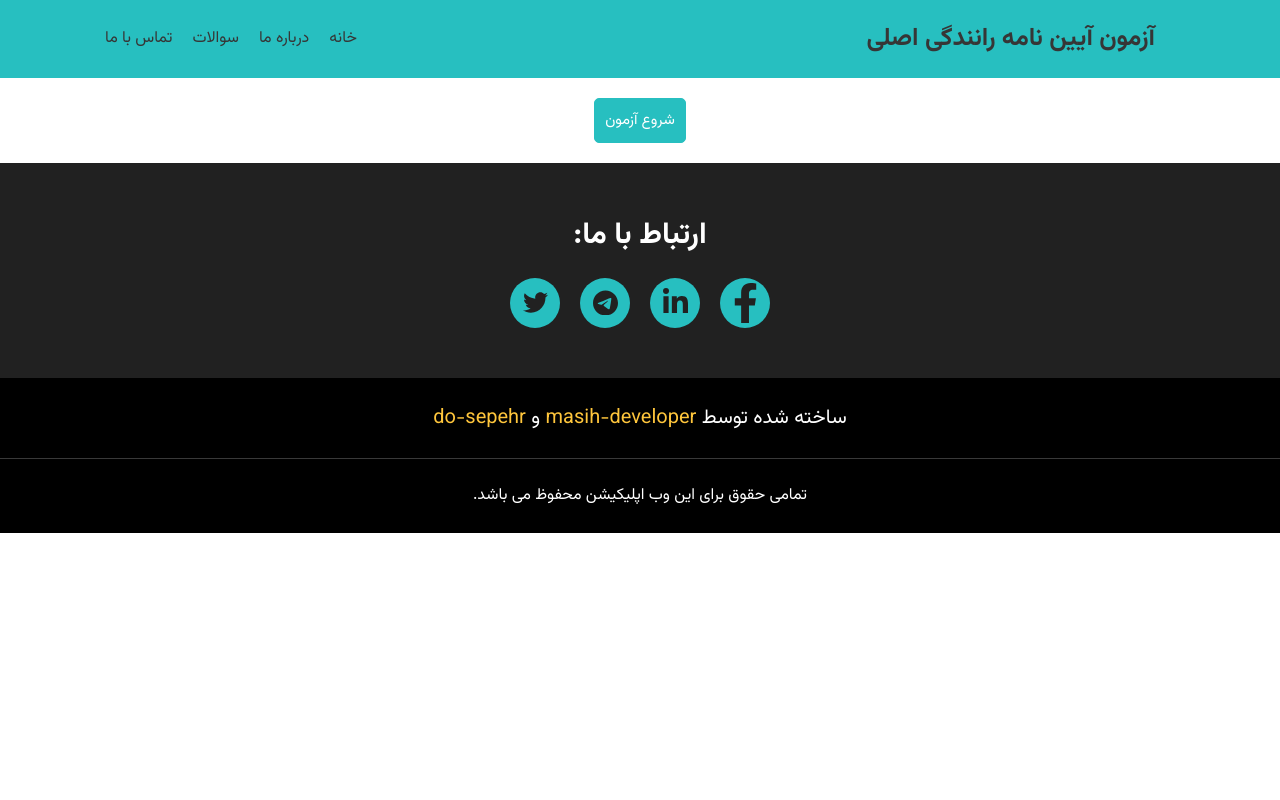
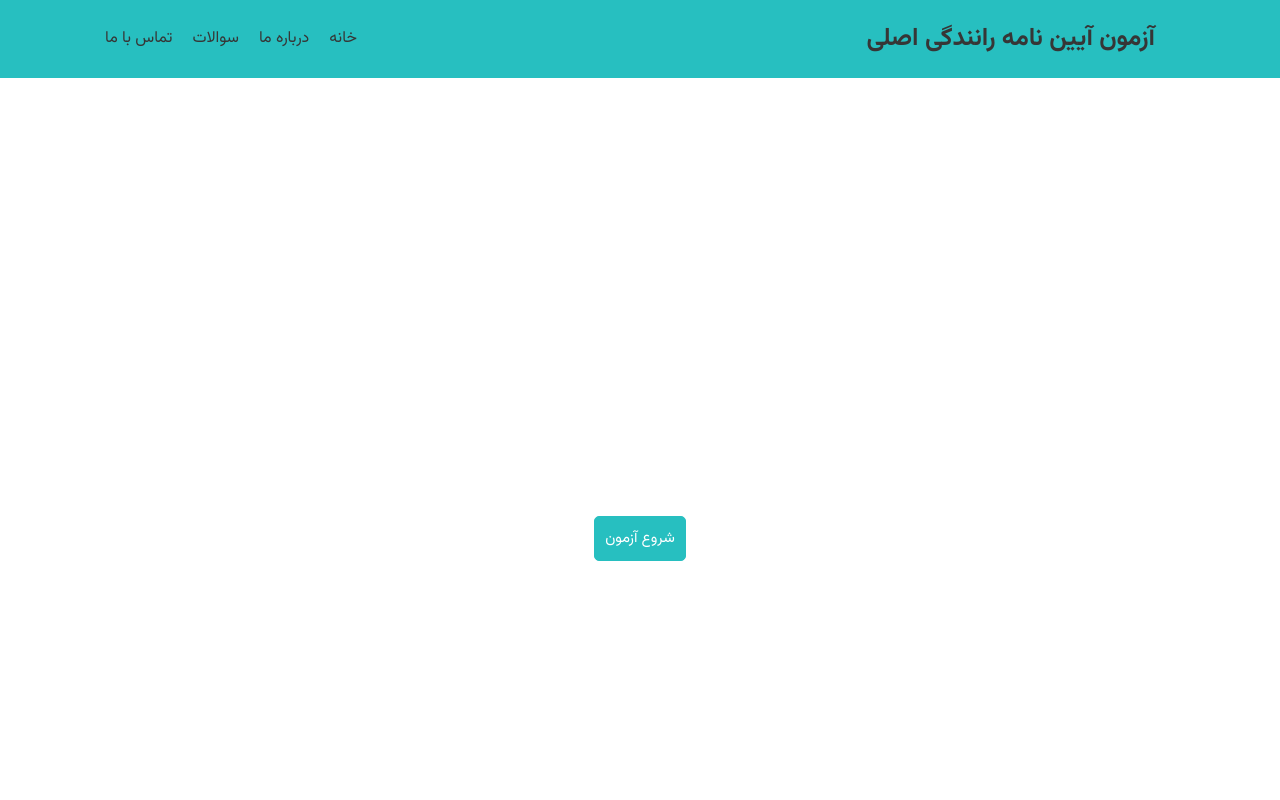
Before and after one commit to masih-developer/online-test-drive-exam, a React (Create React App) app: page / in a window 1280 px wide. Shown: the top 800 px of the page. Built offline with nearby package versions, Linux system fonts and the light colour scheme.

Commit message:
moving start button from app.js to QuizApp component

```diff
--- a/src/App.js
+++ b/src/App.js
@@ -31,11 +31,12 @@ const App = () => {
                     startTime,
                     endTime,
                     setEndTime,
+                    showExam,
+                    startExam,
                 }}
             >
                 <Header />
-                {!showExam && <button onClick={startExam} className='start-quiz-btn' >شروع آزمون</button>}
-                {showExam && <QuizApp />}
+                <QuizApp />
                 <Footer />
             </mainContext.Provider>
         </>
--- a/src/components/common/Footer/Footer.jsx
+++ b/src/components/common/Footer/Footer.jsx
@@ -34,7 +34,7 @@ const Footer = () => {
             <div className="footer-copy-right">
                 <p className="footer-author">
                     ساخته شده توسط <a href="https://github.com/masih-developer">masih-developer</a>{" "}
-                    و <a href="https://github.com/dosepehr">do-sepehr</a>
+                    و <a href="https://github.com/dosepehr">dosepehr</a>
                 </p>
                 <p className="footer-copy-right__text">
                     تمامی حقوق برای این وب اپلیکیشن محفوظ می باشد.
--- a/src/components/layout/QuizApp/QuizApp.jsx
+++ b/src/components/layout/QuizApp/QuizApp.jsx
@@ -7,8 +7,14 @@ import { mainContext } from '../../../context';
 
 const QuizApp = () => {
     const [questions, setQuestions] = useState([]);
-    const { wrongAnswer, correctAnswer, endTime, setEndTime } =
-        useContext(mainContext);
+    const {
+        wrongAnswer,
+        correctAnswer,
+        endTime,
+        setEndTime,
+        showExam,
+        startExam,
+    } = useContext(mainContext);
     const [isFinishExam, setIsFinishExam] = useState(false);
 
     useEffect(() => {
@@ -25,7 +31,23 @@ const QuizApp = () => {
             <div className='quiz-app'>
                 <div className='container'>
                     <div className='quiz-app-wrapper'>
-                        {!isFinishExam ? (
+                        {!showExam && (
+                            <button
+                                className='start-quiz-btn'
+                                onClick={startExam}
+                            >
+                                شروع آزمون
+                            </button>
+                        )}
+
+                        {showExam &&
+                            (isFinishExam ? (
+                                <Resualt
+                                    endTime={endTime}
+                                    correctAnswer={correctAnswer}
+                                    wrongAnswer={wrongAnswer}
+                                />
+                            ) : (
                                 <>
                                     {questions.length > 0 &&
                                         questions.map((question) => (
@@ -42,13 +64,7 @@ const QuizApp = () => {
                                         پایان آزمون
                                     </button>
                                 </>
-                        ) : (
-                            <Resualt
-                                endTime={endTime}
-                                correctAnswer={correctAnswer}
-                                wrongAnswer={wrongAnswer}
-                            />
-                        )}
+                            ))}
                     </div>
                 </div>
             </div>
--- a/src/components/layout/Resualt/Resualt.jsx
+++ b/src/components/layout/Resualt/Resualt.jsx
@@ -1,5 +1,6 @@
 import { useContext } from 'react';
 import './Resualt.css';
+import { questions } from '../../../constants/questionsData';
 import { mainContext } from '../../../context';
 function Resualt() {
     const { correctAnswer, wrongAnswer, endTime, startTime } =
@@ -26,19 +27,18 @@ function Resualt() {
 
                 <div className='answers-count-box'>
                     <p className='answers-count'>
-                        {20 - (correctAnswer + wrongAnswer)}
+                        {questions.length - (correctAnswer + wrongAnswer)}
                     </p>
                     <p className='answers-desc'>تعداد نزده</p>
                 </div>
 
                 <div dir='rtl' className='time-box'>
                     <p className='time-desc'>مدت زمان آزمون</p>
-                    <p className='time-value' >
+                    <p className='time-value'>
                         {minutesBetweenTwoDate} دقیقه و {secondBetweenTwoDate}{' '}
                         ثانیه
                     </p>
                 </div>
-
             </div>
         </>
     );
--- a/src/context/index.js
+++ b/src/context/index.js
@@ -13,4 +13,6 @@ export const mainContext = createContext({
     endTime: 0,
     setEndTime: () => {},
     nowDate: 0,
+    showExam: false,
+    startExam: () => {},
 });
```
Lines whose indentation alone changed are shown as unchanged.
